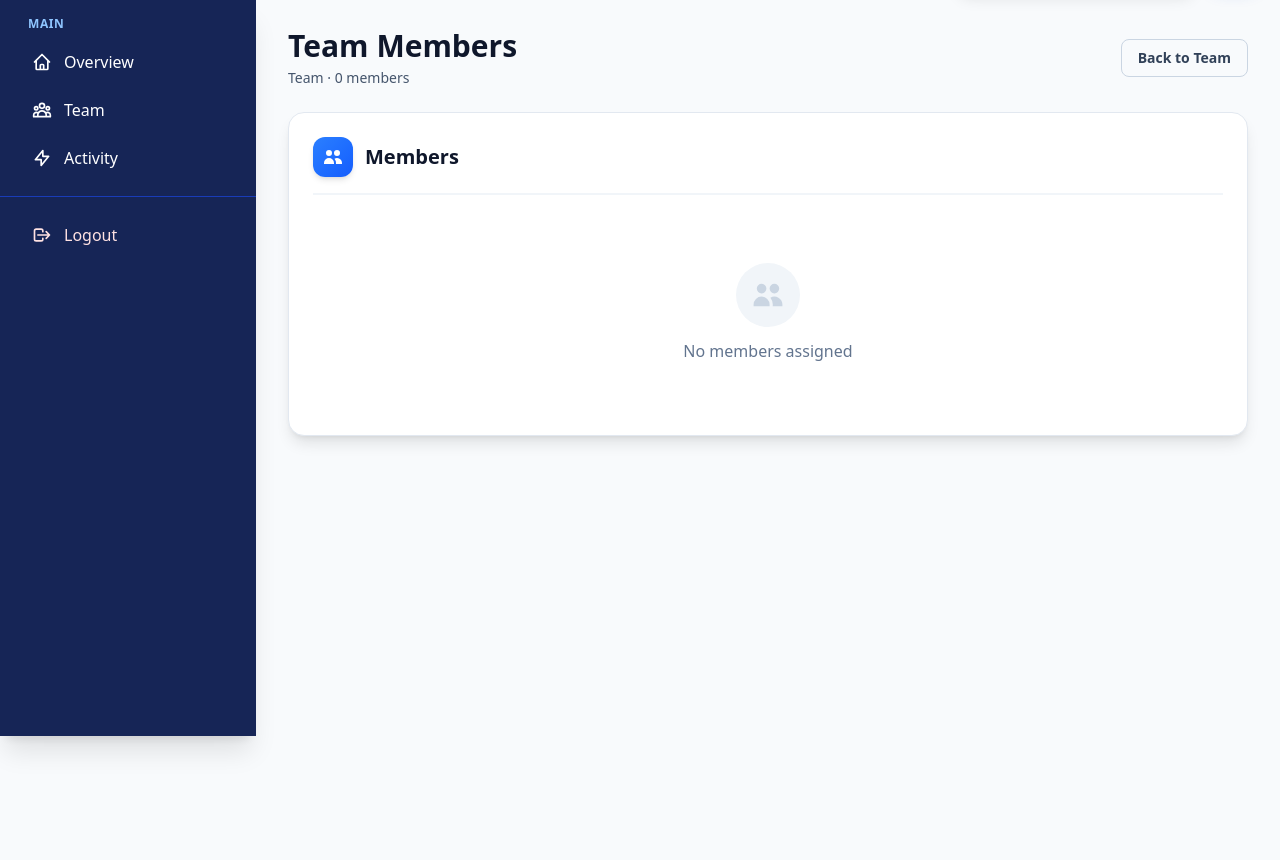
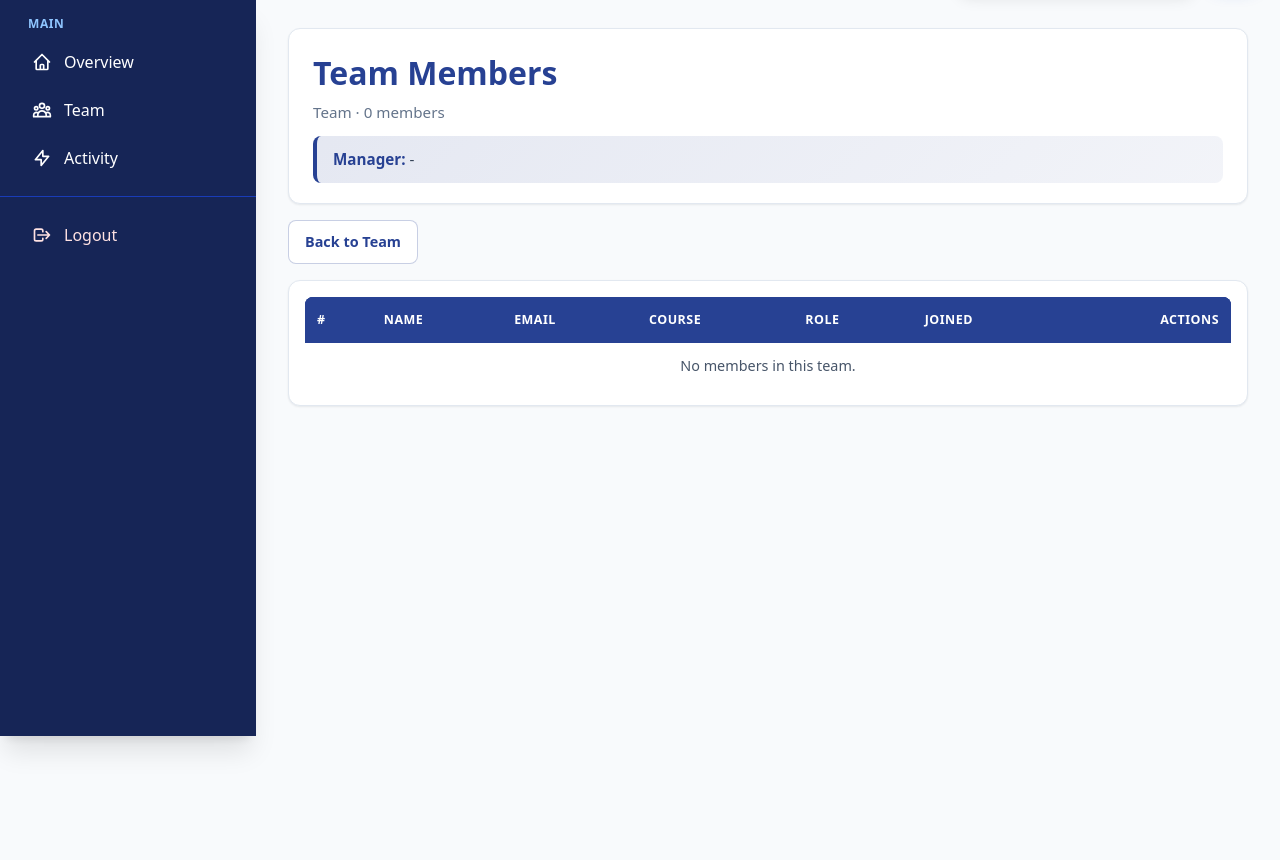
Before and after one commit to knr-smey/task-management-etec, a PHP site: page /pages/team/list-team.php in a window 1280 px wide. Shown: the part 64-924 px from the top of the page. Run offline with PHP 8.4, Linux system fonts and the light colour scheme; some libraries are stand-ins or nearby versions; some web fonts are replaced.

Commit message:
list member in team

```diff
--- a/api/team.php
+++ b/api/team.php
@@ -53,5 +53,9 @@ if ($route === 'team/list-team' || $route === 'list-team') {
     TeamController::listTeamMembers();
     exit;
 }
+if ($route === 'team/remove-member' || $route === 'remove-member') {
+    TeamController::removeMember();
+    exit;
+}
 
 ResponseService::json(false, 'Not found', [], 404);
--- /dev/null
+++ b/assets/css/team-list.css
@@ -0,0 +1,218 @@
+.team-list-page {
+  --team-accent: #274193;
+  --team-accent-dark: #1f3475;
+  --team-accent-soft: rgba(39, 65, 147, 0.12);
+  min-height: 100vh;
+  color: #334155;
+}
+
+.team-list-wrap {
+  max-width: 1200px;
+  margin: 0 auto;
+}
+
+.team-list-header {
+  background: #ffffff;
+  border-radius: 12px;
+  padding: 1.25rem 1.5rem;
+  margin-bottom: 1rem;
+  box-shadow: 0 1px 2px rgba(15, 23, 42, 0.08);
+  border: 1px solid #e2e8f0;
+}
+
+.team-list-title {
+  font-size: 2rem;
+  color: var(--team-accent);
+  font-weight: 700;
+  margin-bottom: 0.25rem;
+}
+
+.team-list-subtitle {
+  color: #64748b;
+  font-size: 0.95rem;
+}
+
+.team-list-manager {
+  margin-top: 0.75rem;
+  background: linear-gradient(135deg, var(--team-accent-soft), rgba(39, 65, 147, 0.06));
+  padding: 0.75rem 1rem;
+  border-radius: 8px;
+  border-left: 4px solid var(--team-accent);
+  font-size: 0.95rem;
+}
+
+.team-list-manager strong {
+  color: var(--team-accent);
+}
+
+.team-list-action-bar {
+  display: flex;
+  justify-content: space-between;
+  align-items: center;
+  margin-bottom: 1rem;
+  gap: 0.75rem;
+  flex-wrap: wrap;
+}
+
+.team-list-btn {
+  padding: 0.65rem 1rem;
+  border: none;
+  border-radius: 8px;
+  font-size: 0.9rem;
+  font-weight: 600;
+  cursor: pointer;
+  transition: all 0.2s ease;
+  text-decoration: none;
+  display: inline-flex;
+  align-items: center;
+  gap: 0.4rem;
+}
+
+.team-list-btn-primary {
+  background: linear-gradient(135deg, var(--team-accent), var(--team-accent-dark));
+  color: #ffffff;
+  box-shadow: 0 4px 10px rgba(39, 65, 147, 0.32);
+}
+
+.team-list-btn-primary:hover {
+  transform: translateY(-1px);
+  box-shadow: 0 6px 12px rgba(39, 65, 147, 0.4);
+}
+
+.team-list-btn-secondary {
+  background: #ffffff;
+  color: var(--team-accent);
+  border: 1px solid rgba(39, 65, 147, 0.25);
+}
+
+.team-list-btn-secondary:hover {
+  background: rgba(39, 65, 147, 0.05);
+}
+
+.team-list-card {
+  background: #ffffff;
+  border-radius: 12px;
+  padding: 1rem;
+  box-shadow: 0 1px 2px rgba(15, 23, 42, 0.08);
+  border: 1px solid #e2e8f0;
+}
+
+.team-list-table-wrap {
+  overflow-x: auto;
+}
+
+.team-list-table {
+  width: 100%;
+  border-collapse: separate;
+  border-spacing: 0;
+}
+
+.team-list-table thead,
+.team-list-table thead tr,
+.team-list-table thead th {
+  background: var(--team-accent) !important;
+  background-image: none !important;
+  color: #ffffff;
+}
+
+.team-list-table th {
+  padding: 0.85rem 0.75rem;
+  text-align: left;
+  font-weight: 600;
+  font-size: 0.78rem;
+  text-transform: uppercase;
+  letter-spacing: 0.04em;
+}
+
+.team-list-table th:first-child {
+  border-top-left-radius: 8px;
+}
+
+.team-list-table th:last-child {
+  border-top-right-radius: 8px;
+}
+
+.team-list-table tbody tr {
+  border-bottom: 1px solid #e2e8f0;
+}
+
+.team-list-table tbody tr:hover {
+  background: #f8fafc;
+}
+
+.team-list-table td {
+  padding: 0.75rem;
+  color: #475569;
+  font-size: 0.9rem;
+}
+
+.team-list-badge {
+  display: inline-block;
+  padding: 0.2rem 0.6rem;
+  border-radius: 999px;
+  font-size: 0.78rem;
+  font-weight: 600;
+}
+
+.team-list-badge-owner {
+  background: #dcfce7;
+  color: #166534;
+}
+
+.team-list-badge-role {
+  background: var(--team-accent-soft);
+  color: var(--team-accent);
+}
+
+.team-list-actions {
+  display: flex;
+  justify-content: flex-end;
+  gap: 0.5rem;
+}
+
+.team-list-btn-mini {
+  border: none;
+  border-radius: 6px;
+  padding: 0.42rem 0.72rem;
+  font-size: 0.78rem;
+  font-weight: 600;
+  cursor: pointer;
+  transition: all 0.2s ease;
+}
+
+.team-list-btn-danger {
+  background: #fee2e2;
+  color: #991b1b;
+}
+
+.team-list-btn-danger:hover {
+  background: #fecaca;
+}
+
+.team-list-btn-disabled {
+  background: #f1f5f9;
+  color: #94a3b8;
+  cursor: not-allowed;
+}
+
+.team-list-empty {
+  text-align: center;
+  padding: 2rem 1rem;
+  color: #94a3b8;
+}
+
+@media (max-width: 768px) {
+  .team-list-title {
+    font-size: 1.5rem;
+  }
+
+  .team-list-action-bar {
+    flex-direction: column;
+    align-items: stretch;
+  }
+
+  .team-list-btn {
+    width: 100%;
+    justify-content: center;
+  }
+}
--- a/includes/header.php
+++ b/includes/header.php
@@ -23,6 +23,7 @@ function accessing($message)
 
   <!-- CSS -->
   <link rel="stylesheet" href="<?= e(BASE_URL) ?>assets/css/app.css">
+  <link rel="stylesheet" href="<?= e(BASE_URL) ?>assets/css/team-list.css">
   <link rel="icon" href="<?= e(BASE_URL) ?>public/Image/KRUSolutionLogo.png">
 
   <!-- Khmer font -->
--- a/pages/team/list-team.php
+++ b/pages/team/list-team.php
@@ -7,27 +7,149 @@ require __DIR__ . '/../../includes/helpers.php';
 require __DIR__ . '/../../includes/auth.php';
 
 require_once __DIR__ . '/../../includes/layouts/app.php';
+
+$teamId = (int)($team['id'] ?? 0);
+$ownerId = (int)($team['created_by'] ?? 0);
+$members = $members ?? [];
 ?>
 
-<div class="min-h-screen bg-slate-50">
-    <div class="mb-6 flex items-center justify-between gap-3">
-        <div>
-            <h1 class="text-3xl font-bold text-slate-900">Team Members</h1>
-            <p class="text-sm text-slate-600 mt-1">
+<section class="team-list-page">
+    <div class="team-list-wrap">
+        <div class="team-list-header">
+            <h1 class="team-list-title">Team Members</h1>
+            <p class="team-list-subtitle">
                 <?= e($team['name'] ?? 'Team') ?> · <?= (int)($memberCount ?? 0) ?> members
             </p>
+            <div class="team-list-manager">
+                <strong>Manager:</strong> <?= e($team['owner_name'] ?? '-') ?>
+            </div>
         </div>
-        <a
-            href="<?= e(BASE_URL) ?>team/detail?id=<?= (int)($team['id'] ?? 0) ?>"
-            class="inline-flex items-center gap-2 rounded-lg border border-slate-300 px-4 py-2 text-sm font-semibold text-slate-700 hover:bg-slate-100">
-            Back to Team
-        </a>
+
+        <div class="team-list-action-bar">
+            <a class="team-list-btn team-list-btn-secondary" href="<?= e(BASE_URL) ?>team/detail?id=<?= $teamId ?>">
+                Back to Team
+            </a>
+            <?php if (!empty($canEditUsers)): ?>
+                <a class="team-list-btn team-list-btn-primary" href="<?= e(BASE_URL) ?>member?team_id=<?= $teamId ?>">
+                    Open Member Manager
+                </a>
+            <?php endif; ?>
+        </div>
+
+        <div class="team-list-card">
+            <div class="team-list-table-wrap">
+                <table class="team-list-table">
+                    <thead>
+                        <tr>
+                            <th>#</th>
+                            <th>Name</th>
+                            <th>Email</th>
+                            <th>Course</th>
+                            <th>Role</th>
+                            <th>Joined</th>
+                            <th style="text-align:right;">Actions</th>
+                        </tr>
+                    </thead>
+                    <tbody>
+                        <?php if (empty($members)): ?>
+                            <tr>
+                                <td colspan="7" class="team-list-empty">No members in this team.</td>
+                            </tr>
+                        <?php else: ?>
+                            <?php foreach ($members as $index => $m): ?>
+                                <?php
+                                $isOwnerRow = ((int)($m['id'] ?? 0) === $ownerId);
+                                $displayRole = (string)($m['roles'] ?? 'member');
+                                $joinedAt = (string)($m['joined_at'] ?? '');
+                                ?>
+                                <tr>
+                                    <td><?= (int)($index + 1) ?></td>
+                                    <td><?= e($m['name'] ?? '-') ?></td>
+                                    <td><?= e($m['email'] ?? '-') ?></td>
+                                    <td><?= e($m['course'] ?? '-') ?></td>
+                                    <td>
+                                        <?php if ($isOwnerRow): ?>
+                                            <span class="team-list-badge team-list-badge-owner">Owner</span>
+                                        <?php else: ?>
+                                            <span class="team-list-badge team-list-badge-role"><?= e($displayRole) ?></span>
+                                        <?php endif; ?>
+                                    </td>
+                                    <td><?= e($joinedAt !== '' ? $joinedAt : '-') ?></td>
+                                    <td>
+                                        <div class="team-list-actions">
+                                            <?php if (!empty($canManageMembers) && !$isOwnerRow): ?>
+                                                <button
+                                                    type="button"
+                                                    class="team-list-btn-mini team-list-btn-danger js-kick-member"
+                                                    data-member-id="<?= (int)($m['id'] ?? 0) ?>"
+                                                    data-member-name="<?= e($m['name'] ?? 'Member') ?>">
+                                                    Kick
+                                                </button>
+                                            <?php else: ?>
+                                                <button type="button" class="team-list-btn-mini team-list-btn-disabled" disabled>No action</button>
+                                            <?php endif; ?>
+                                        </div>
+                                    </td>
+                                </tr>
+                            <?php endforeach; ?>
+                        <?php endif; ?>
+                    </tbody>
+                </table>
+            </div>
+        </div>
     </div>
+</section>
 
-    <?php
-    $groupedMembers = $groupedMembers ?? [];
-    require_once __DIR__ . '/../components/team-members.php';
-    ?>
-</div>
+<script>
+(() => {
+    const teamId = <?= $teamId ?>;
+    const csrf = "<?= e($token ?? '') ?>";
+    const removeUrl = "<?= e(BASE_URL) ?>team/remove-member";
+
+    document.addEventListener("click", async (event) => {
+        const button = event.target.closest(".js-kick-member");
+        if (!button) return;
+
+        const memberId = button.getAttribute("data-member-id");
+        const memberName = button.getAttribute("data-member-name") || "this member";
+
+        if (!memberId) return;
+
+        if (!window.confirm(`Kick ${memberName} from this team?`)) {
+            return;
+        }
+
+        button.disabled = true;
+
+        try {
+            const payload = new URLSearchParams();
+            payload.append("csrf", csrf);
+            payload.append("team_id", String(teamId));
+            payload.append("member_id", String(memberId));
+
+            const response = await fetch(removeUrl, {
+                method: "POST",
+                credentials: "same-origin",
+                headers: {
+                    "Content-Type": "application/x-www-form-urlencoded; charset=UTF-8"
+                },
+                body: payload.toString()
+            });
+
+            const data = await response.json();
+            if (data.status) {
+                window.location.reload();
+                return;
+            }
+
+            alert(data.message || "Failed to remove member.");
+        } catch (error) {
+            alert("Server error while removing member.");
+        } finally {
+            button.disabled = false;
+        }
+    });
+})();
+</script>
 
 <?php require_once __DIR__ . '/../../includes/layouts/app-footer.php'; ?>
--- a/routes/admin.php
+++ b/routes/admin.php
@@ -4,6 +4,8 @@ return [
     'member' => 'api/superAdmin.php',
     'team/list-team' => 'api/team.php',
     'list-team' => 'api/team.php',
+    'team/remove-member' => 'api/team.php',
+    'remove-member' => 'api/team.php',
     // 'create-project'=>'api/admin.php'
 
     'projects'        => 'api/project.php',
--- a/routes/instructor.php
+++ b/routes/instructor.php
@@ -3,6 +3,8 @@
 return [
     'team/list-team' => 'api/team.php',
     'list-team' => 'api/team.php',
+    'team/remove-member' => 'api/team.php',
+    'remove-member' => 'api/team.php',
     'project-detail' => 'api/project.php',
     'project'=>'pages/instructor/project/create.php',
     'board'=>'pages/instructor/boards/index.php',
--- a/routes/superAdmin.php
+++ b/routes/superAdmin.php
@@ -19,6 +19,8 @@ return [
     'team/detail'  => 'api/team.php',
     'team/list-team' => 'api/team.php',
     'list-team' => 'api/team.php',
+    'team/remove-member' => 'api/team.php',
+    'remove-member' => 'api/team.php',
     'team/attendance' => 'api/attendance.php',
     'team/join'    => 'api/team.php',
 
```
Also changed, not shown: app/Controllers/TeamController.php (+77 -12 lines), app/Models/Project.php (+20 -0 lines), app/Models/TeamMember.php (+27 -1 lines).
